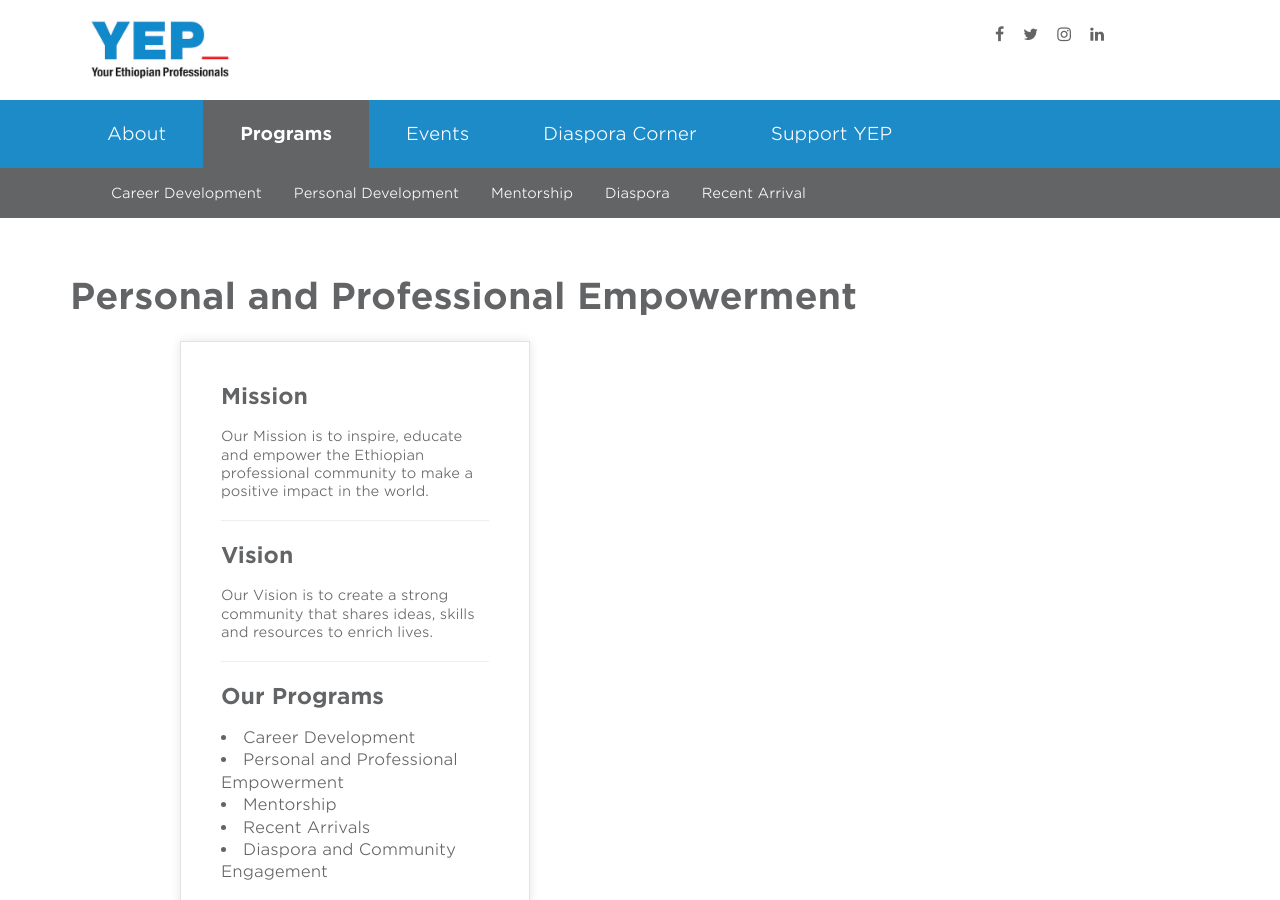
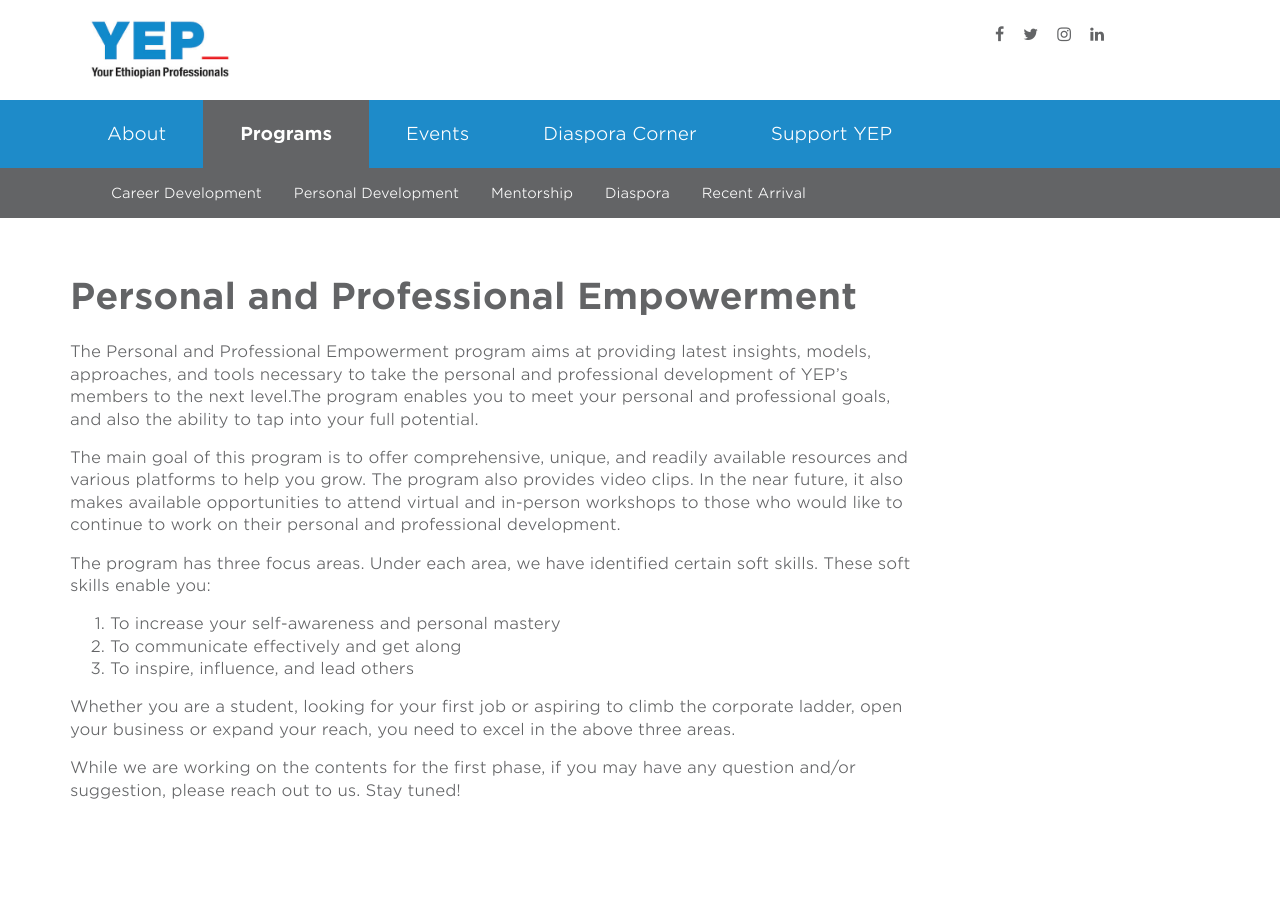
Before and after one commit to YEPNetwork/yepnetwork.github.io, a Jekyll site: the page built from _programs/personal-professional-empowerment.html, in a window 1280 px wide and 900 px high. Built offline with Jekyll 4.4.1, drawn with Linux system fonts in a browser that asks for light colours; nearby versions of some CDN libraries; some of the changed text lies outside the part shown.

Commit message:
Update personal-professional-empowerment.html

```diff
--- a/_programs/personal-professional-empowerment.html
+++ b/_programs/personal-professional-empowerment.html
@@ -8,31 +8,8 @@ order: 2
 featured: true
 body_class: program
 ---
- <div class="col-sm-5 col-md-4 col-md-offset-1">
-         <aside class="sidebar">
-   <div class="well">
-    <h2>Mission </h2>
-    <p> Our Mission is to inspire, educate and empower the Ethiopian professional community to make a positive impact in the world.</p>
-    <hr>
-    <h2> Vision</h2>
-      <p> Our Vision is to create a strong community that shares ideas, skills and resources to enrich lives.</p>                              <hr>
-      <h2>Our Programs</h2>
-      <li>Career Development </li>
-      <li>Personal and Professional Empowerment </li>
-      <li>Mentorship </li>
-      <li>Recent Arrivals</li>
-      <li>Diaspora and Community Engagement</li>
-    <hr>
-     <h2>Contact</h2>
-     <a href="mailto:info@yepnetwork.org">info@yepnetwork.org</a>
- </p>
-      </div>
-          </aside>
-            </div>
-            </div><!-- /.row -->
-
  <div class="row">
-    <div class="col-sm-7 col-md-7">
+    <div class="col-sm-9 col-md-9">
        <p>The Personal and Professional Empowerment program aims at providing latest insights, models, approaches, and tools necessary to take the personal and professional development of YEP’s members to the next level.The program enables you to meet your personal and professional goals, and also the ability to tap into your full potential.</p>
        <p> The main goal of this program is to offer comprehensive, unique, and readily available resources and various platforms to help you grow. The program also provides video clips. In the near future, it also makes available opportunities to attend virtual and in-person workshops to those who would like to continue to work on their personal and professional development.</p>
         <p>
```
